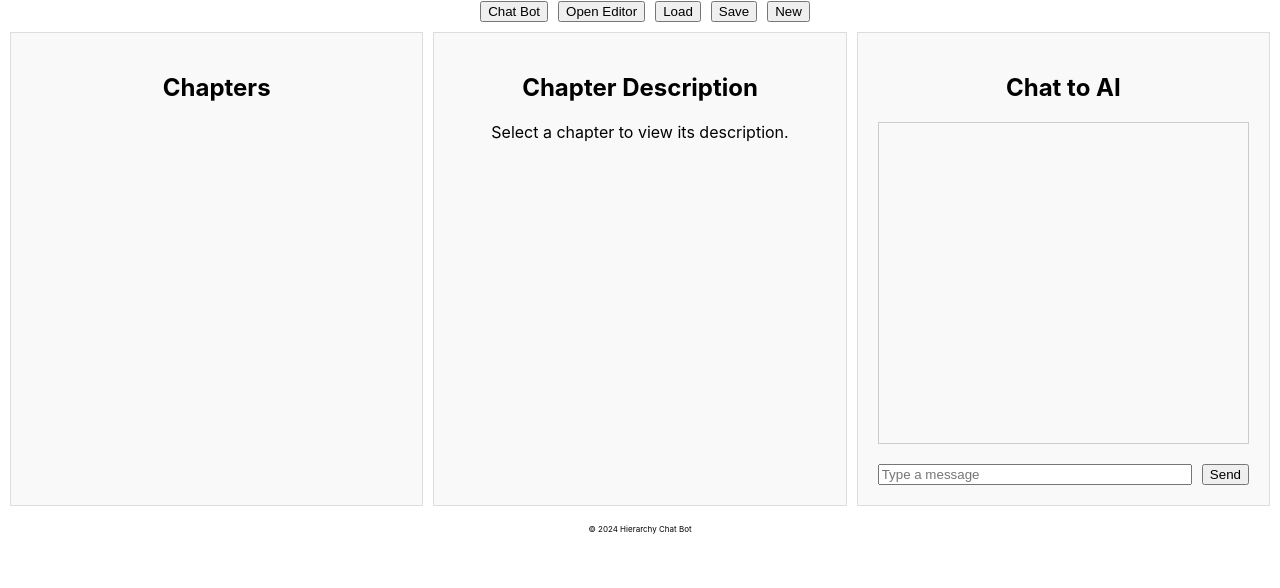
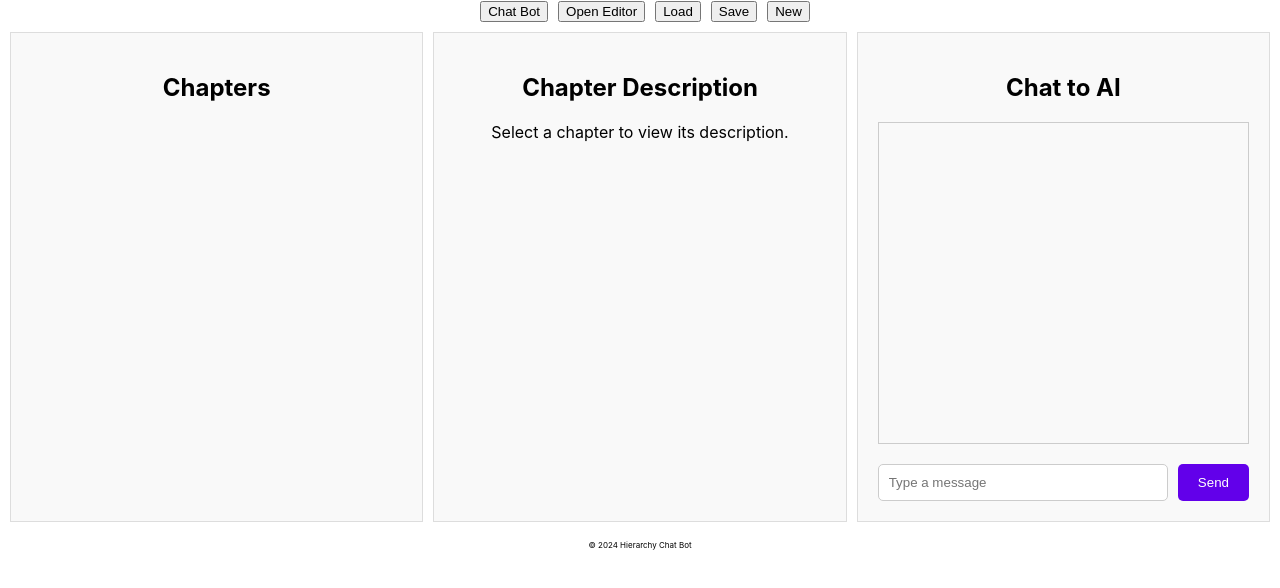
Before and after one commit to HierarchyChatBot/HierarchyChatBot-Frontend, a React (Create React App) app: page / in a window 1280 px wide. Shown: the top 588 px of the page. Built offline with nearby package versions, Linux system fonts and the light colour scheme.

Commit message:
chatbot, good

```diff
--- a/src/ChatBot/ChatRight.js
+++ b/src/ChatBot/ChatRight.js
@@ -6,12 +6,60 @@ import { useChapter } from '../JsonState';
 const ChatRight = () => {
   const { chatHistory, addMessage } = useChapter();
   const [inputValue, setInputValue] = useState('');
+  const [isLoading, setIsLoading] = useState(false);
 
-  const handleSubmit = (event) => {
+  const handleInputChange = (e) => {
+    setInputValue(e.target.value);
+  };
+
+  // Function to compress the entire message history into a single string
+  const compressMessages = (messages) => {
+    return messages.map(message => `${message.sender}: ${message.text}`).join(' | ');
+  };
+
+  const handleSubmit = async (event) => {
     event.preventDefault();
-    if (inputValue.trim()) {
-      addMessage({ text: inputValue, timestamp: new Date().toISOString() });
-      setInputValue('');
+
+    if (!inputValue.trim() || isLoading) {
+      return;
+    }
+
+    setIsLoading(true);
+
+    const newUserMessage = { text: inputValue, timestamp: new Date().toISOString(), sender: 'user' };
+    const updatedMessages = [...chatHistory, newUserMessage];
+
+    // Display the user's message in the chat
+    addMessage(newUserMessage);
+
+    setInputValue('');
+
+    const compressedHistory = compressMessages(updatedMessages);
+
+    try {
+      const response = await fetch('http://localhost:5030/process-string', {
+        method: 'POST',
+        headers: {
+          'Content-Type': 'application/json',
+        },
+        body: JSON.stringify({ input_string: compressedHistory }),
+      });
+
+      if (!response.ok) {
+        throw new Error('Network response was not ok');
+      }
+
+      const data = await response.json();
+
+      // Display the bot's reply in the chat
+      addMessage({ text: data.result, timestamp: new Date().toISOString(), sender: 'bot' });
+    } catch (error) {
+      console.error('There was a problem with the fetch operation:', error);
+
+      // Optionally add an error message to the chat
+      addMessage({ text: 'There was an error processing your request.', timestamp: new Date().toISOString(), sender: 'bot' });
+    } finally {
+      setIsLoading(false);
     }
   };
 
@@ -20,8 +68,17 @@ const ChatRight = () => {
       <h2>Chat to AI</h2>
       <div style={{ marginBottom: '20px', height: '300px', overflowY: 'scroll', border: '1px solid #ccc', padding: '10px' }}>
         {chatHistory.map((msg, index) => (
-          <div key={index}>
-            <strong>{new Date(msg.timestamp).toLocaleTimeString()}: </strong>
+          <div
+            key={index}
+            style={{
+              alignSelf: msg.sender === 'user' ? 'flex-end' : 'flex-start',
+              backgroundColor: msg.sender === 'user' ? '#e0f7fa' : '#e8eaf6',
+              padding: '10px',
+              borderRadius: '8px',
+              marginBottom: '5px',
+            }}
+          >
+            <strong>{msg.sender === 'user' ? 'You' : 'Bot'}: </strong>
             <span>{msg.text}</span>
           </div>
         ))}
@@ -30,11 +87,24 @@ const ChatRight = () => {
         <input
           type="text"
           value={inputValue}
-          onChange={(e) => setInputValue(e.target.value)}
+          onChange={handleInputChange}
           placeholder="Type a message"
-          style={{ flex: 1, marginRight: '10px' }}
+          style={{ flex: 1, marginRight: '10px', padding: '10px', borderRadius: '5px', border: '1px solid #ccc' }}
         />
-        <button type="submit">Send</button>
+        <button
+          type="submit"
+          style={{
+            padding: '10px 20px',
+            color: 'white',
+            backgroundColor: isLoading ? '#b0bec5' : '#6200ea',
+            border: 'none',
+            borderRadius: '5px',
+            cursor: 'pointer'
+          }}
+          disabled={isLoading}
+        >
+          {isLoading ? 'Sending...' : 'Send'}
+        </button>
       </form>
     </div>
   );
```
